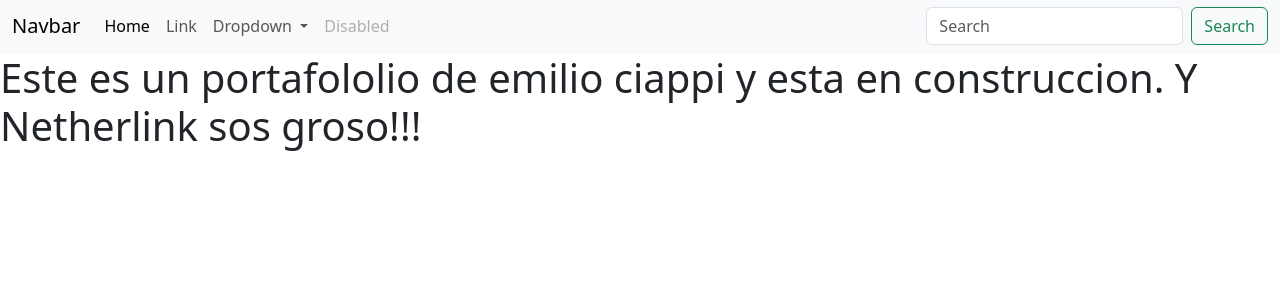
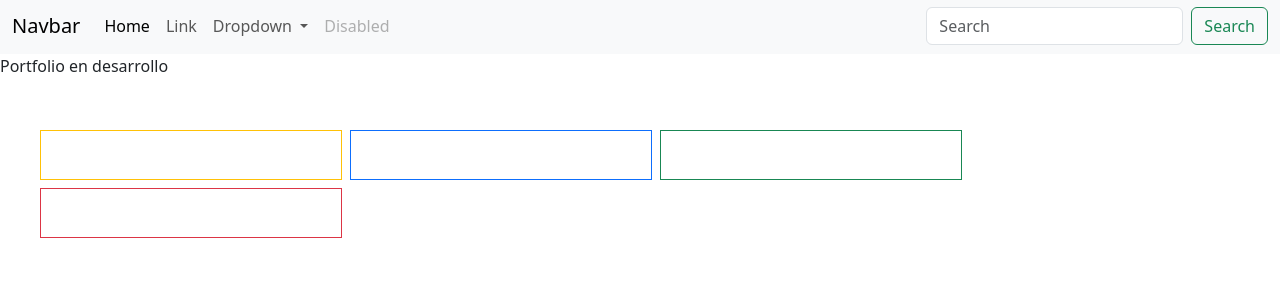
Before and after one commit to codificando12/codificando12.github.io, a plain HTML site: page index.html in a window 1280 px wide. Shown: the part 491-784 px from the top of the page. Drawn offline with nearby package versions, Linux system fonts and the light colour scheme.

Commit message:
squares added

```diff
--- a/index.html
+++ b/index.html
@@ -53,7 +53,17 @@
             </div>
           </nav>
     </header>
-    <h1>Este es un portafololio de emilio ciappi y esta en construccion. Y Netherlink sos groso!!!</h1>
+    <div class="container-fluid">
+      <div class="row"> Portfolio en desarrollo</div>
+    </div>
+    <div class="container-fluid p-5">
+      <div class="row">
+        <div class="col-3 border border-warning p-4 m-1"></div>
+        <div class="col-3 border border-primary p-4 m-1"></div>
+        <div class="col-3 border border-success p-4 m-1"></div>
+        <div class="col-3 border border-danger p-4 m-1"></div>
+      </div>
+    </div>
     <script src="https://cdn.jsdelivr.net/npm/bootstrap@5.3.0/dist/js/bootstrap.bundle.min.js" integrity="sha384-geWF76RCwLtnZ8qwWowPQNguL3RmwHVBC9FhGdlKrxdiJJigb/j/68SIy3Te4Bkz" crossorigin="anonymous"></script>
 </body>
 </html>
```
